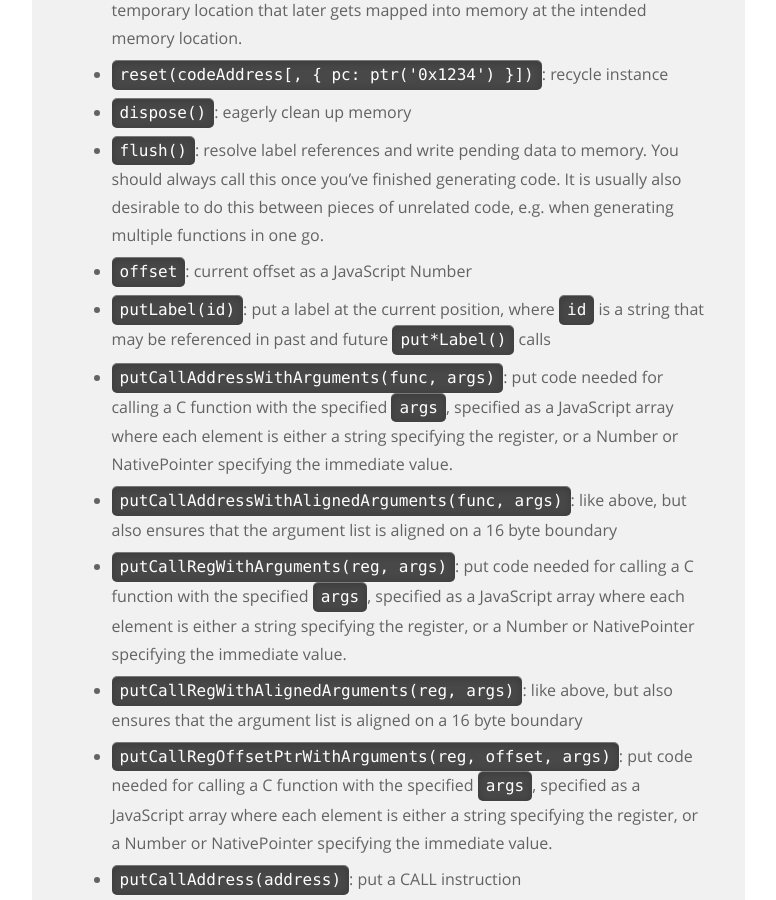
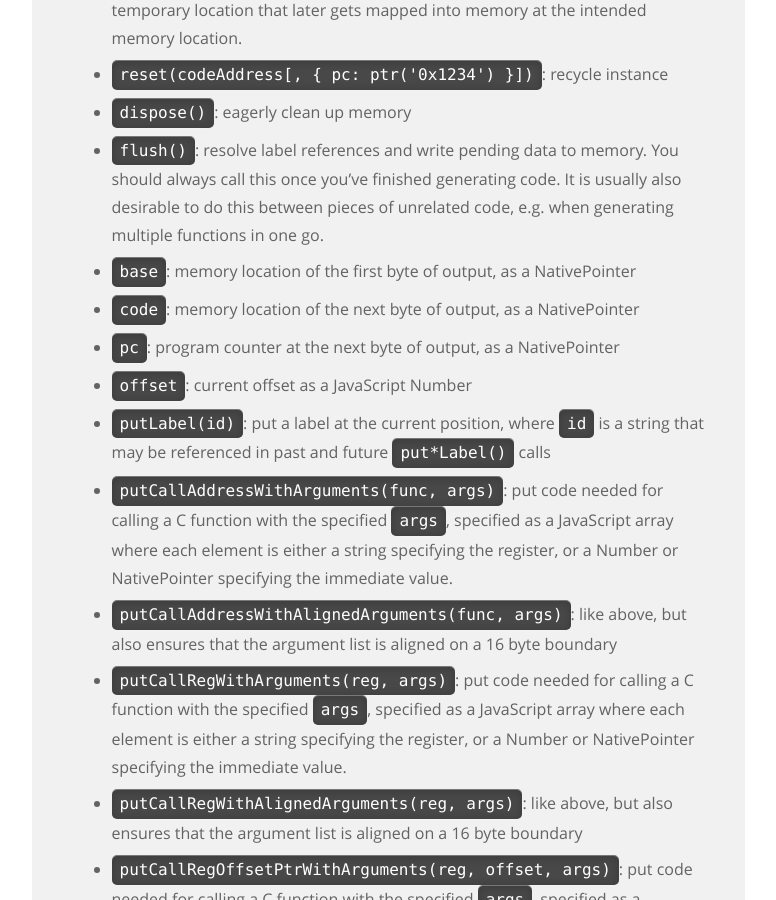
Before and after one commit to frida/frida-website, a Jekyll site: the page built from _docs/javascript-api.md, in a window 1280 px wide and 900 px high, scrolled down 48869 px. Shown: the whole window, without its empty margins (364-1140 px from the left). Built offline with Jekyll 4.4.1, drawn with Linux system fonts in a browser that asks for light colours; some of the changed text lies outside the part shown.

Commit message:
Synchronize the CodeWriter docs from the autogenerated output

```diff
--- a/_docs/javascript-api.md
+++ b/_docs/javascript-api.md
@@ -1934,6 +1934,12 @@ var activity = Java.cast(ptr("0x1234"), Activity);
     also desirable to do this between pieces of unrelated code, e.g. when
     generating multiple functions in one go.
 
+-   `base`: memory location of the first byte of output, as a NativePointer
+
+-   `code`: memory location of the next byte of output, as a NativePointer
+
+-   `pc`: program counter at the next byte of output, as a NativePointer
+
 -   `offset`: current offset as a JavaScript Number
 
 -   `putLabel(id)`: put a label at the current position, where `id` is a string
@@ -2234,6 +2240,12 @@ var activity = Java.cast(ptr("0x1234"), Activity);
     also desirable to do this between pieces of unrelated code, e.g. when
     generating multiple functions in one go.
 
+-   `base`: memory location of the first byte of output, as a NativePointer
+
+-   `code`: memory location of the next byte of output, as a NativePointer
+
+-   `pc`: program counter at the next byte of output, as a NativePointer
+
 -   `offset`: current offset as a JavaScript Number
 
 -   `skip(nBytes)`: skip `nBytes`
@@ -2321,6 +2333,12 @@ var activity = Java.cast(ptr("0x1234"), Activity);
     also desirable to do this between pieces of unrelated code, e.g. when
     generating multiple functions in one go.
 
+-   `base`: memory location of the first byte of output, as a NativePointer
+
+-   `code`: memory location of the next byte of output, as a NativePointer
+
+-   `pc`: program counter at the next byte of output, as a NativePointer
+
 -   `offset`: current offset as a JavaScript Number
 
 -   `skip(nBytes)`: skip `nBytes`
@@ -2490,6 +2508,12 @@ var activity = Java.cast(ptr("0x1234"), Activity);
     should always call this once you've finished generating code. It is usually
     also desirable to do this between pieces of unrelated code, e.g. when
     generating multiple functions in one go.
+
+-   `base`: memory location of the first byte of output, as a NativePointer
+
+-   `code`: memory location of the next byte of output, as a NativePointer
+
+-   `pc`: program counter at the next byte of output, as a NativePointer
 
 -   `offset`: current offset as a JavaScript Number
 
@@ -2681,6 +2705,12 @@ var activity = Java.cast(ptr("0x1234"), Activity);
     also desirable to do this between pieces of unrelated code, e.g. when
     generating multiple functions in one go.
 
+-   `base`: memory location of the first byte of output, as a NativePointer
+
+-   `code`: memory location of the next byte of output, as a NativePointer
+
+-   `pc`: program counter at the next byte of output, as a NativePointer
+
 -   `offset`: current offset as a JavaScript Number
 
 -   `skip(nBytes)`: skip `nBytes`
```
